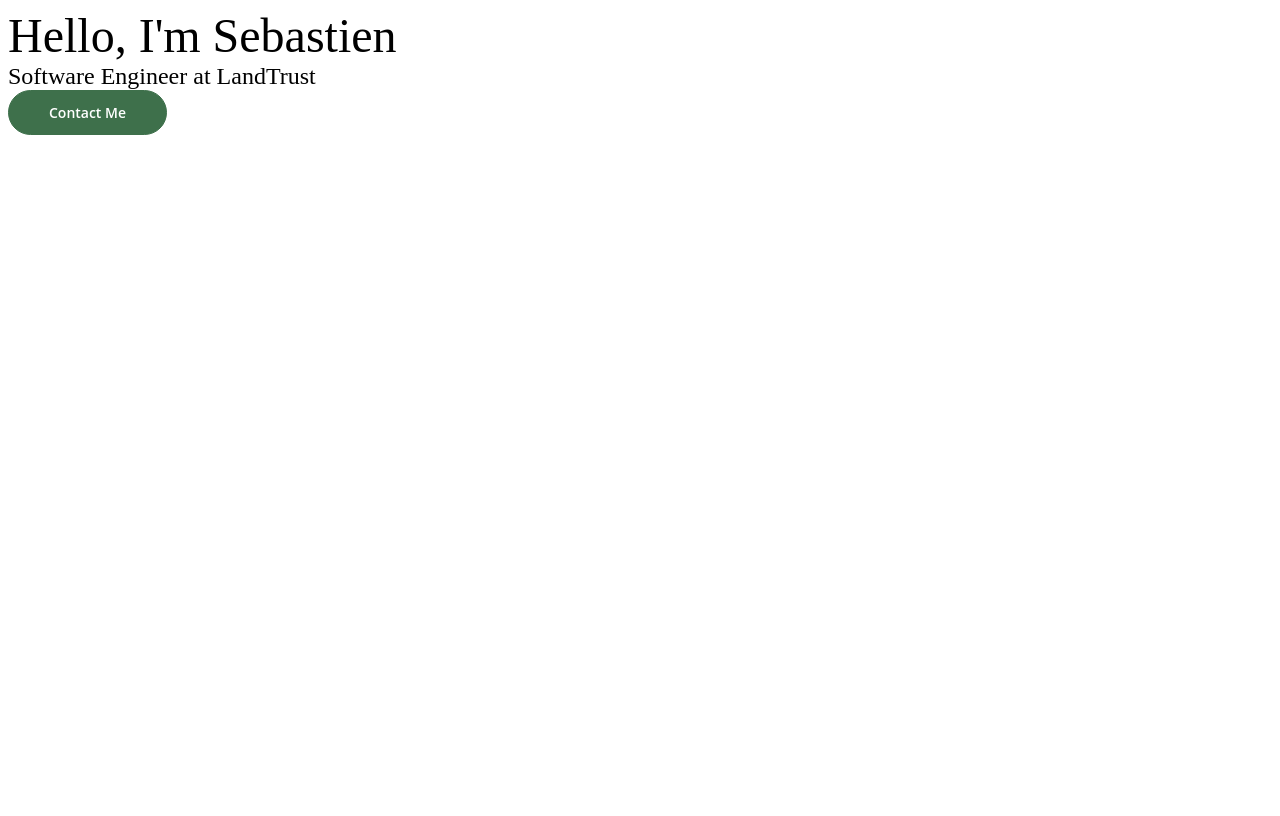
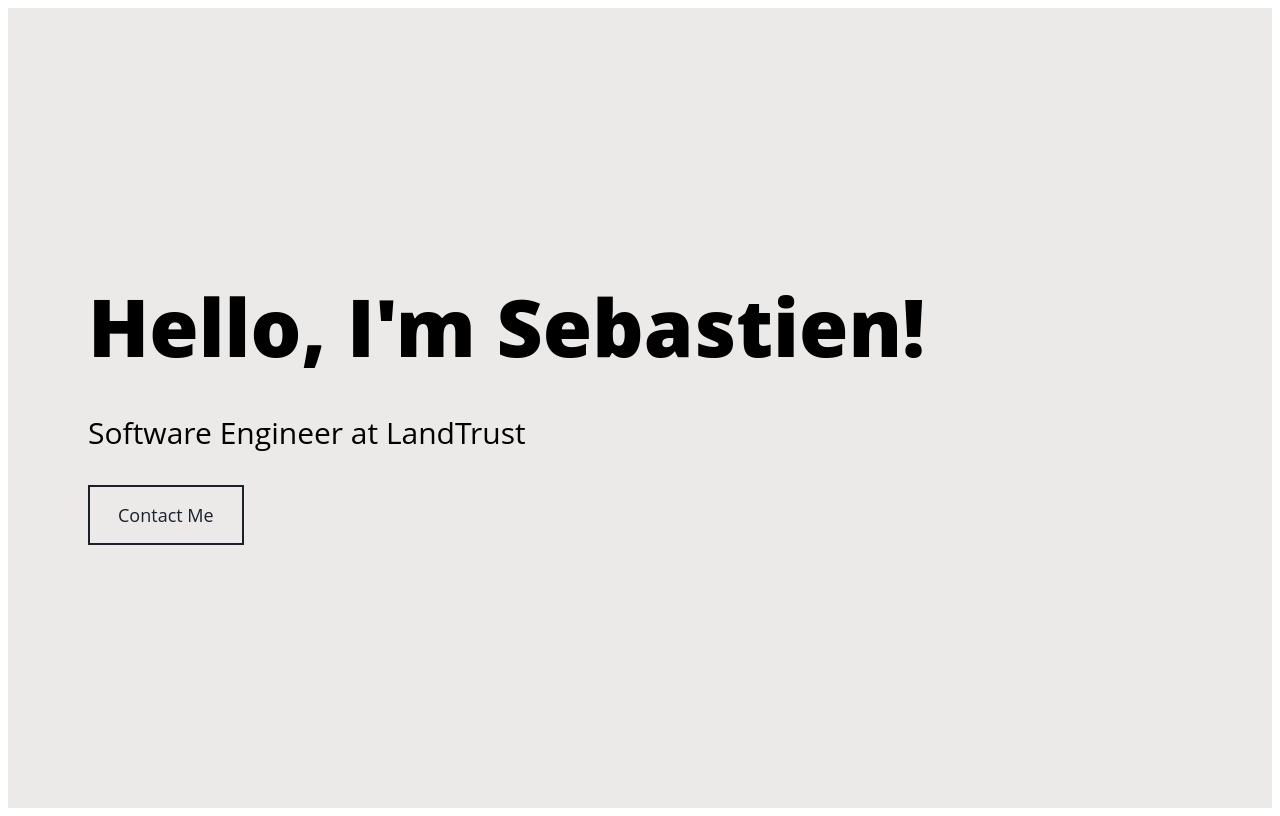
Before and after one commit to sezasada/portfolio-v2, a React (Create React App) app: page / in a window 1280 px wide. Built offline with nearby package versions, Linux system fonts and the light colour scheme.

Commit message:
updated title, subtitle, and contact button styles

```diff
--- a/src/components/Header/Header.js
+++ b/src/components/Header/Header.js
@@ -1,11 +1,12 @@
 import React from "react";
 import { FormattedMessage } from "react-intl";
-import { PrimaryButton } from "../../design/Button/Button";
+import { SecondaryButton } from "../../design/Button/Button";
 import css from "./Header.module.css";
 
 const Header = () => {
   return (
-    <>
+    <div className={css.wrapperStyles}>
+      <div className={css.contentStyles}>
         <div className={css.titleStyles}>
           <FormattedMessage id="Header.title" />
         </div>
@@ -13,13 +14,14 @@
           <FormattedMessage id="Header.subTitle" />
         </div>
         <div>
-        <PrimaryButton className={css.contactButton} type="button">
+          <SecondaryButton className={css.contactButton} type="button">
             <div>
               <FormattedMessage id="Header.contactButton" />
             </div>
-        </PrimaryButton>
+          </SecondaryButton>
         </div>
-    </>
+      </div>
+    </div>
   );
 };
 
--- a/src/components/Header/Header.module.css
+++ b/src/components/Header/Header.module.css
@@ -1,14 +1,37 @@
 @import '../../index.css';
 
+.wrapperStyles {
+  display: flex;
+  justify-content: center;
+  align-items: center;
+  font-family: var(--font-base);
+  background-color: var(--gray-400);
+  width: 100%;
+  height: var(--s-230);
+}
+
+.contentStyles {
+  display: flex;
+  flex-direction: column;
+  align-items: left;
+  justify-content: center;
+  width: 100%;
+  padding-left: var(--s-20);
+}
+
 .titleStyles {
-  font-size: var(--text-5xl);
+  font-size: var(--text-7xl);
+  font-weight: var(--font-bolder);
+  margin-bottom: var(--s-8);
 }
 
 .subTitleStyles {
-  font-size: var(--text-2xl);
+  font-size: var(--text-3xl);
+  margin-bottom: var(--s-8);
 }
 
 .contactButton {
-  flex-basis: var(--w-2-3);
-
+  font-size: var(--text-lg);
+  font-weight: var(--font-light);
+  padding: var(--s-4) var(--s-7);
 }
--- a/src/design/Button/Button.module.css
+++ b/src/design/Button/Button.module.css
@@ -50,6 +50,9 @@
 .secondaryButton {
   color: var(--gray-900);
   border-color: var(--gray-900);
+  border: 2px solid var(--gray-900);
+  border-radius: 0;
+  background-color: transparent;
 }
 
 .secondaryButton:hover {
--- a/src/index.css
+++ b/src/index.css
@@ -15,7 +15,7 @@
   --gray-100: #f7fafc;
   --gray-200: #edf2f7;
   --gray-300: #e2e8f0;
-  --gray-400: #cbd5e0;
+  --gray-400: #ECEAE8;
   --gray-500: #a1aec1;
   --gray-600: #718096;
   --gray-700: #4a5569;
@@ -66,6 +66,7 @@
     "Segoe UI", Roboto, "Helvetica Neue", Arial, "Noto Sans", sans-serif,
     "Apple Color Emoji", "Segoe UI Emoji", "Segoe UI Symbol", "Noto Color Emoji";
   --font-headings: "Playfair Display", serif;
+  --font-light: 500;
   --font-medium: 600;
   --font-bold: 700;
   --font-bolder: 800;
@@ -82,6 +83,7 @@
   --text-4xl: 2.25rem; /* 36px */
   --text-5xl: 3rem; /* 48px */
   --text-6xl: 4rem; /* 64px */
+  --text-7xl: 5rem; /* 80px */
 
   --line-height-none: 1;
   --line-height-tight: 1.25;
--- a/src/translations/en.json
+++ b/src/translations/en.json
@@ -1,5 +1,5 @@
 {
-  "Header.title": "Hello, I'm Sebastien",
+  "Header.title": "Hello, I'm Sebastien!",
   "Header.subTitle": "Software Engineer at LandTrust",
   "Header.contactButton": "Contact Me"
 }
```
Lines whose indentation alone changed are shown as unchanged.
